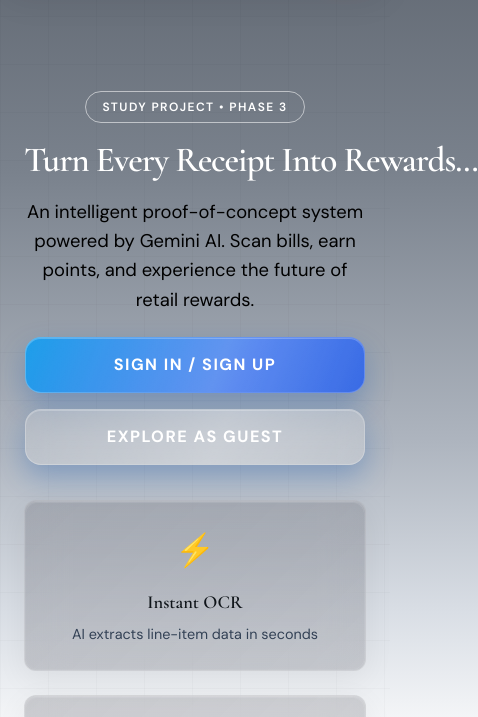
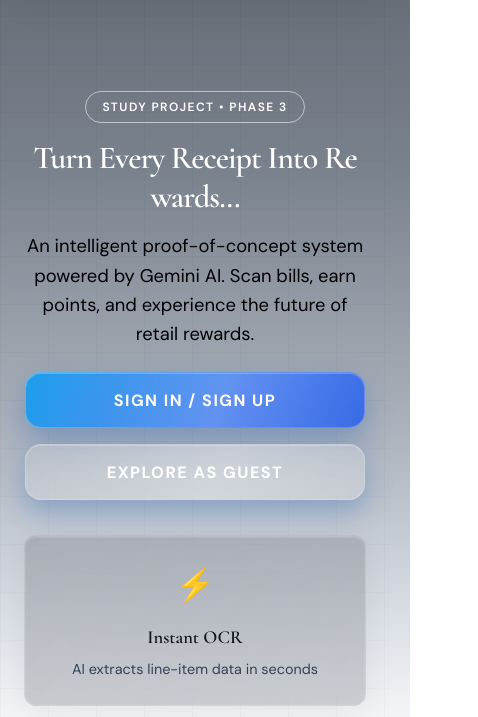
Before and after one commit to ashfaaqkt/Bill-Scanning-Based-Reward-Intelligence-System-study-project-bits-poc-phase-3-Team-ARAJ, a website: page public/index.html in a window 390 px wide. Shown: the part 80-797 px from the top of the page, 478 px wide, since content can reach past the window. Drawn offline with nearby package versions, Linux system fonts and the light colour scheme.

Commit message:
Fix hero title text wrap on mobile screens

```diff
--- a/public/style.css
+++ b/public/style.css
@@ -2771,15 +2771,25 @@ body::before {
 
 /* Mobile Responsive Overrides */
 @media (max-width: 768px) {
+    .landing-hero .hero-title {
+        font-size: 2rem;
+        white-space: normal;
+        word-wrap: break-word;
+    }
+
     .navbar .brand-text {
         display: none !important;
     }
-    .navbar-actions .btn-text, .btn-logout .btn-text {
+
+    .navbar-actions .btn-text,
+    .btn-logout .btn-text {
         display: none !important;
     }
+
     .navbar .navbar-actions .btn {
         padding: 0 0.8rem;
     }
+
     .footer .footer-content {
         justify-content: center !important;
         flex-direction: column !important;
```
